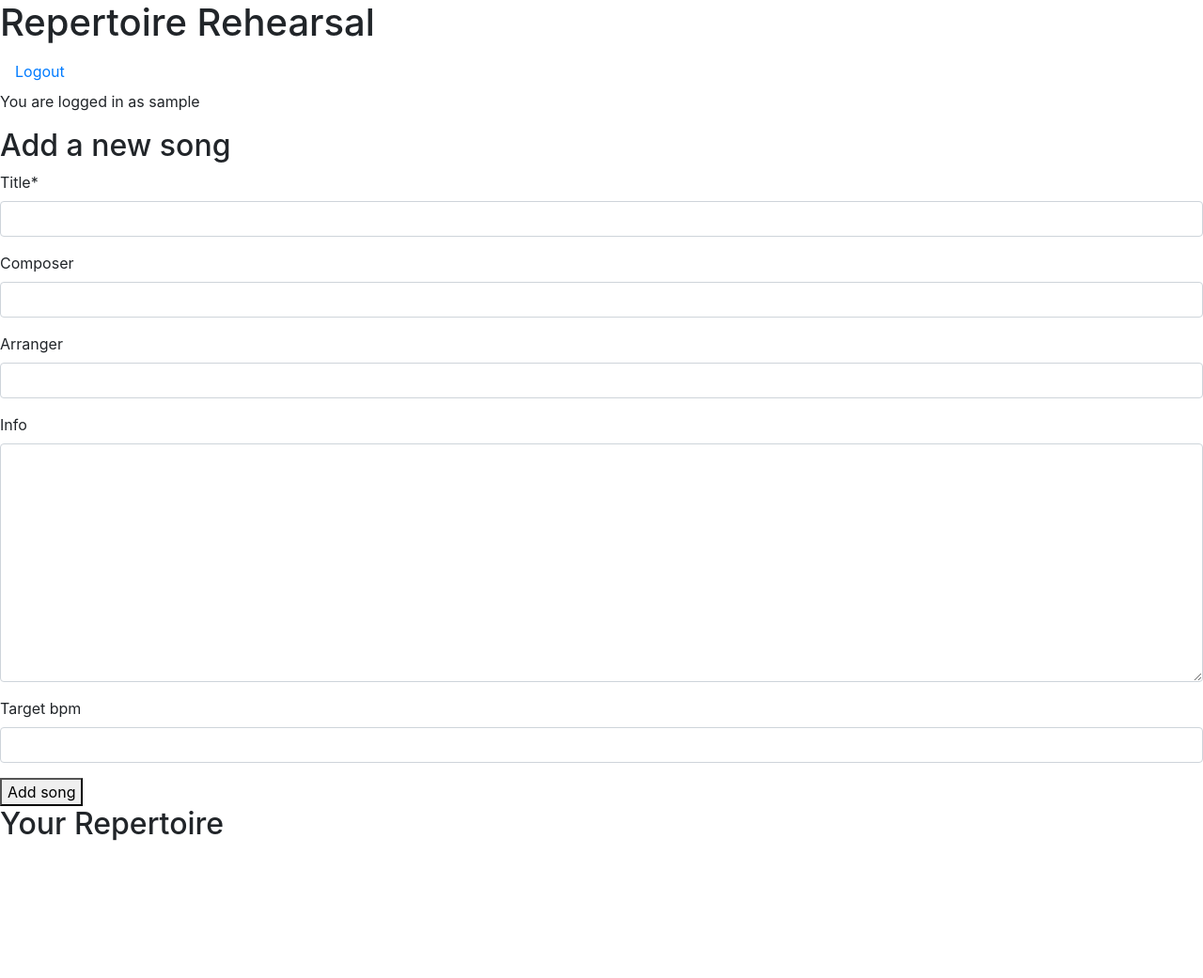
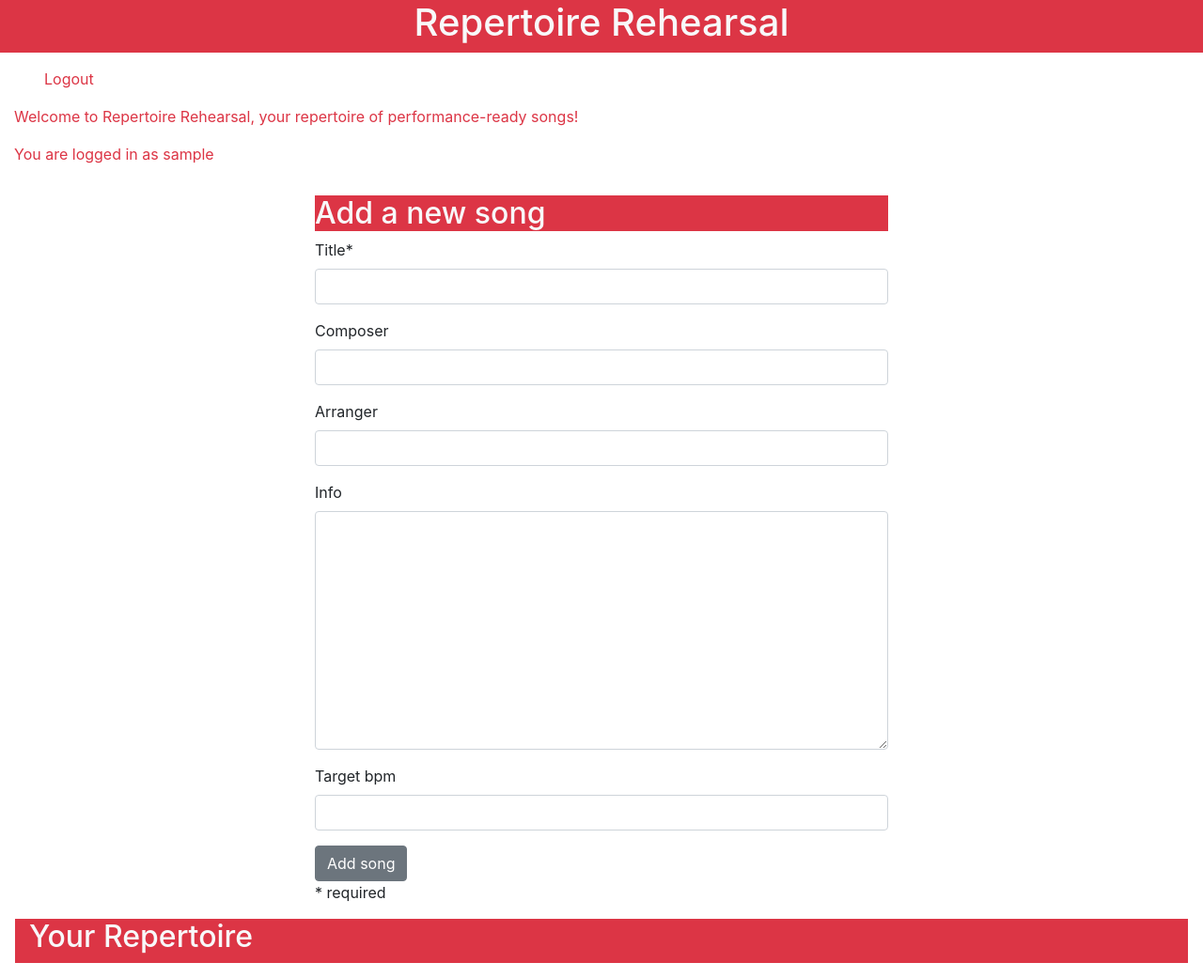
Before and after one commit to Markus-Hefner/Repertoire-Rehearsal, a Django app: page / in a window 1280 px wide. Shown: the whole page at 94% size. Before the commit the page ends 895 px from the top, so only its background shows below. Run offline with Django 4.2, Linux system fonts and the light colour scheme; the visitor is signed in with stand-in values (Sample User, id 1); data that the repository does not hold is empty; some libraries are stand-ins or nearby versions.

Commit message:
Add bootstrap styles (not done)

```diff
--- a/repertoire/templates/repertoire/song_list.html
+++ b/repertoire/templates/repertoire/song_list.html
@@ -3,32 +3,55 @@
 {% load crispy_forms_tags %}
 {% block content %}
 
-<!-- song_list.html content ends here -->
-
+<div class="row">
+    <div class="col text-danger">
+        <p>Welcome to Repertoire Rehearsal, your repertoire of performance-ready songs!</p>
+    </div>
+</div>
 {% if user.is_authenticated %}
+<div class="row">
+    <div class="col text-danger">
         <p>You are logged in as {{ user }}</p>
+    </div>
+</div>
 <!-- Add a new song -->
-<h2>Add a new song</h2>
+<div class="row bg-">
+    <div class="col-12 col-md-6 offset-md-3">
+        <h2 class="bg-danger text-light mt-3">Add a new song</h2>
         <form id="addSongForm" method="post">
             {{ add_song_form | crispy }}
             {% csrf_token %}
-    <button id="addButton" type="submit">Add song</button>
+            <button class="btn btn-secondary" type="submit">Add song</button>
         </form>
-<h2>Your Repertoire</h2>
+        <div>* required</div>
+    </div>
+</div>
+<div class="row">
+    <div class="col mg-3 bg-danger m-3">
+        <h2 class="text-light">Your Repertoire</h2>
+    </div>
+</div>
 {% for song in songs %}
 {% if song.musician == user %}
-<div>
-    <a href="{% url 'song_rehearsal' song.id %}">
+<div class="row border">
+    <div class="col-12 col-md-6 bg-danger">
+        <a class="link-underline-light text-light" href="{% url 'song_rehearsal' song.id %}">
             <h3>{{song.title}}</h3>
+        </a>
+    </div>
+    <div class="col-12 col-sm-6 text-danger">
         <p>by {{song.composer}}</p>
         <p>Arranged by {{song.arranger}}</p>
-        <p>Due again on {{ song.next_due_date }}</p>
-    </a>
+    </div>
 </div>
 {% endif %}
 {% endfor %}
 {% else %}
+<div class="row">
+    <div class="col">
         <p>Sorry, you are currently not logged in<br>Please log in to see your repertoire.</p>
+    </div>
+</div>
 {% endif %}
 
 <!-- song_list.html content ends here -->
--- a/repertoire/urls.py
+++ b/repertoire/urls.py
@@ -8,4 +8,5 @@ urlpatterns = [
     path('<int:id>/edit/', views.song_edit, name='song_edit'),
     path('<int:id>/delete_warning/', views.song_delete_warning, name='song_delete_warning'),
     path('<int:id>/delete/', views.song_delete, name='song_delete'),
+    # path('<int:id>/update/', views.increase_interval, name='increase_interval'),
 ]
--- a/repertoire/views.py
+++ b/repertoire/views.py
@@ -45,16 +45,6 @@ def song_list(request):
             "add_song_form": add_song_form,
          },
       )
-
-
-   return render(
-      request,
-      "repertoire/song_list.html",
-      {
-         "songs": songs,
-         "add_song_form": add_song_form,
-      },
-   )
 
 
 @login_required
@@ -126,3 +116,13 @@ def song_delete(request, id):
       messages.add_message(request, messages.ERROR,
                            'Sorry, you are not authorized to delete this song!')
       return redirect('repertoire')
+
+
+# @login_required
+# def increase_interval(request, id):
+#    print("it worked")
+#    # song = Song.objects.get(pk=id)
+#    # current_due_date = song.next_due_date
+#    # if
+
+#    return HttpResponseRedirect(reverse('song_rehearsal', args=[id]))
--- a/static/css/style.css
+++ b/static/css/style.css
@@ -0,0 +1,3 @@
+.russet {
+    background: rgb(223, 77, 77);
+}
--- a/templates/base.html
+++ b/templates/base.html
@@ -22,29 +22,39 @@
 </head>
 
 <body>
-    <h1>Repertoire Rehearsal</h1>
+    <div class="container-fluid">
+        <div class="row">
+            <div class="col-12 justify-content-center bg-danger text-light">
+                <h1 class="text-center">Repertoire Rehearsal</h1>
+            </div>
+        </div>
+        <nav class="navbar navbar-expand-lg">
             <ul class="nav">
                 {% if user.is_authenticated %}
                 <li class="nav-item">
-            <a class="nav-link {% if request.path == logout_url %}active{% endif %}" aria-current="page"
+                    <a class="nav-link link-underline-danger text-danger {% if request.path == logout_url %}active{% endif %}" aria-current="page"
                         href="{% url 'account_logout' %}">Logout</a>
                 </li>
                 {% else %}
                 <li class="nav-item">
-            <a class="nav-link {% if request.path == signup_url %}active{% endif %}" aria-current="page"
+                    <a class="nav-link link-underline-danger text-danger {% if request.path == signup_url %}active{% endif %}" aria-current="page"
                         href="{% url 'account_signup' %}">Register</a>
                 </li>
                 <li class="nav-item">
-            <a class="nav-link {% if request.path == login_url %}active{% endif %}" aria-current="page"
+                    <a class="nav-link link-underline-danger text-danger {% if request.path == login_url %}active{% endif %}" aria-current="page"
                         href="{% url 'account_login' %}">Login</a>
                 </li>
                 {% endif %}
             </ul>
+        </nav>
         {% for message in messages %}
-    <div class="alert {{ message.tags }} alert-dismissible
-        fade show" id="msg" role="alert">
+        <div class="row">
+            <div class="col-12">
+                <div class="alert {{ message.tags }} alert-dismissible fade show text-danger" id="msg" role="alert">
                     {{ message | safe }}
                     <button type="button" class="btn-close" data-bs-dismiss="alert" aria-label="Close"></button>
+                </div>
+            </div>
         </div>
         {% endfor %}
 
@@ -54,6 +64,8 @@
         <!-- Content Goes here -->
         {% endblock content %}
 
+    </div>
+
     <script src="https://cdn.jsdelivr.net/npm/bootstrap@4.6.2/dist/js/bootstrap.bundle.min.js"
         integrity="sha384-Fy6S3B9q64WdZWQUiU+q4/2Lc9npb8tCaSX9FK7E8HnRr0Jz8D6OP9dO5Vg3Q9ct"
         crossorigin="anonymous"></script>
```
Also changed, not shown: repertoire/templates/repertoire/song_rehearsal.html (+28 -17 lines). Lines whose indentation alone changed are shown as unchanged.
